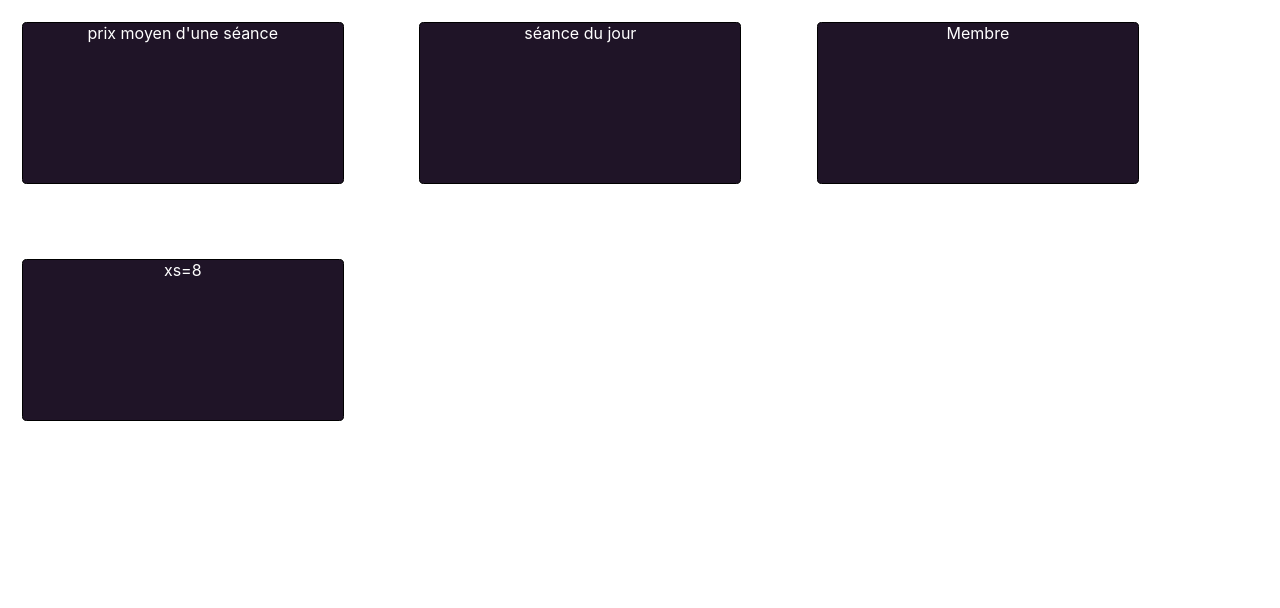
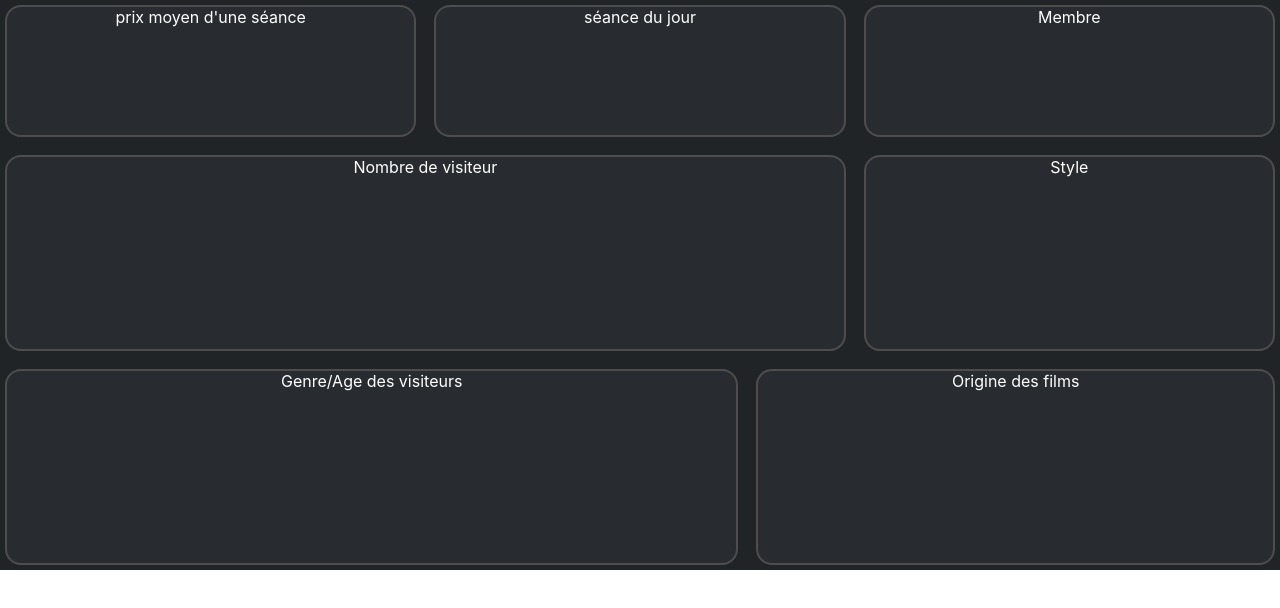
Before and after one commit to maineff/ProjetV1, a React (Create React App) app in the folder projetv1/: page / in a window 1280 px wide. Shown: the top 608 px of the page. Built offline with nearby package versions, Linux system fonts and the light colour scheme.

Commit message:
square final

```diff
--- a/projetv1/src/App.css
+++ b/projetv1/src/App.css
@@ -1,17 +1,25 @@
 
-.firstcard{
-  align-items: center;
+.body{
+  background-color: #212427;
 }
-.card{
-  background-color: #1f1427;
+.simplecard{
+  background-color: #282C31;
   background-clip: border-box;
-  border: 1px solid black;
-  border-radius: 0.2857rem;
-  height: 10em;
+  border: 2px solid #4D4D4D;
+  border-radius: 1em;
+  height: 8em;
   color: white;
-  width: 20em;
-  margin: 1cm;
+  margin: 5px;
   text-align: center;
+}
 
-
+.graphcard{
+  background-color: #282C31;
+  background-clip: border-box;
+  border: 2px solid #4D4D4D;
+  border-radius: 1em;
+  height: 12em;
+  color: white;
+  margin: 5px;
+  text-align: center;
 }
--- a/projetv1/src/App.js
+++ b/projetv1/src/App.js
@@ -8,21 +8,31 @@ import Grid from '@mui/material/Grid';
 
 function App() {
   return (
-
-    <Grid container spacing={2} className='firstcard'>
-      <Grid >
-        <div className='card' item xs={4}>prix moyen d'une séance</div>
+    <body className='body'>
+    <Grid container spacing={1} className='firstcard'>
+      <Grid item xs={4}>
+        <div className='simplecard' >prix moyen d'une séance</div>
       </Grid>
-      <Grid >
-        <div className='card' item xs={4}>séance du jour</div>
+      <Grid item xs={4}>
+        <div className='simplecard'>séance du jour</div>
       </Grid>
-      <Grid>
-        <div className='card' item xs={4}>Membre</div>
+      <Grid item xs={4}>
+        <div className='simplecard' >Membre</div>
       </Grid>
-      <Grid>
-        <div className='card' item xs={12}>xs=8</div>
+      <Grid item xs={8}>
+        <div className='graphcard'>Nombre de visiteur</div>
+      </Grid>
+      <Grid item xs={4}>
+        <div className='graphcard'>Style</div>
+      </Grid>
+      <Grid item xs={7}>
+        <div className='graphcard'>Genre/Age des visiteurs</div>
+      </Grid>
+      <Grid item xs={5}>
+        <div className='graphcard'>Origine des films</div>
       </Grid>
     </Grid>
+    </body>
 
   );
 }
```
